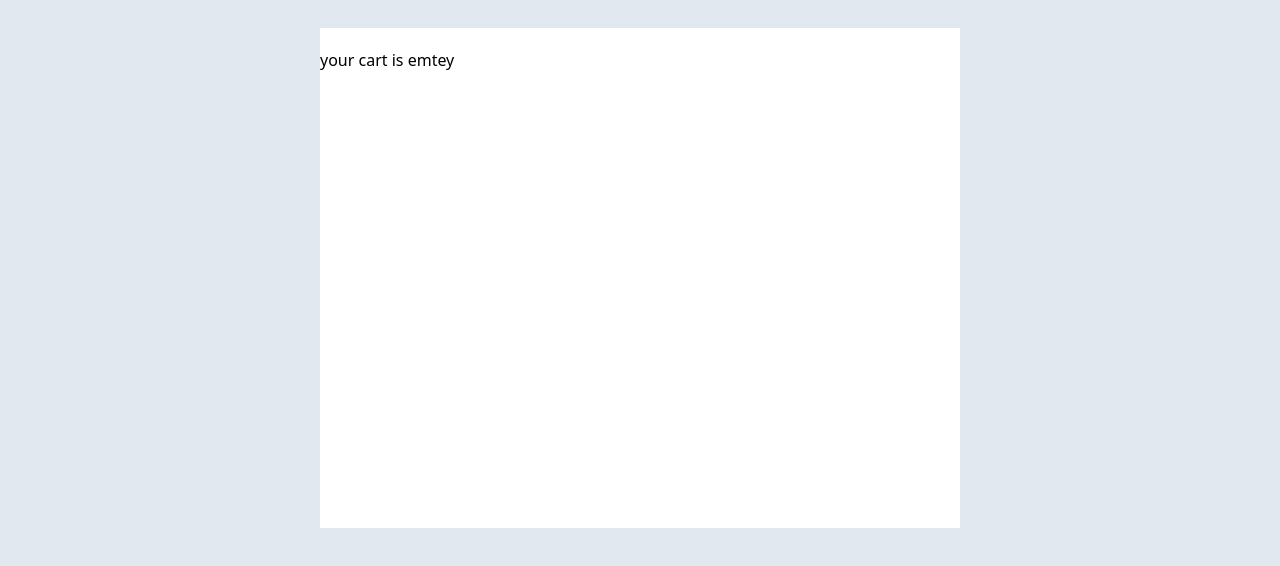
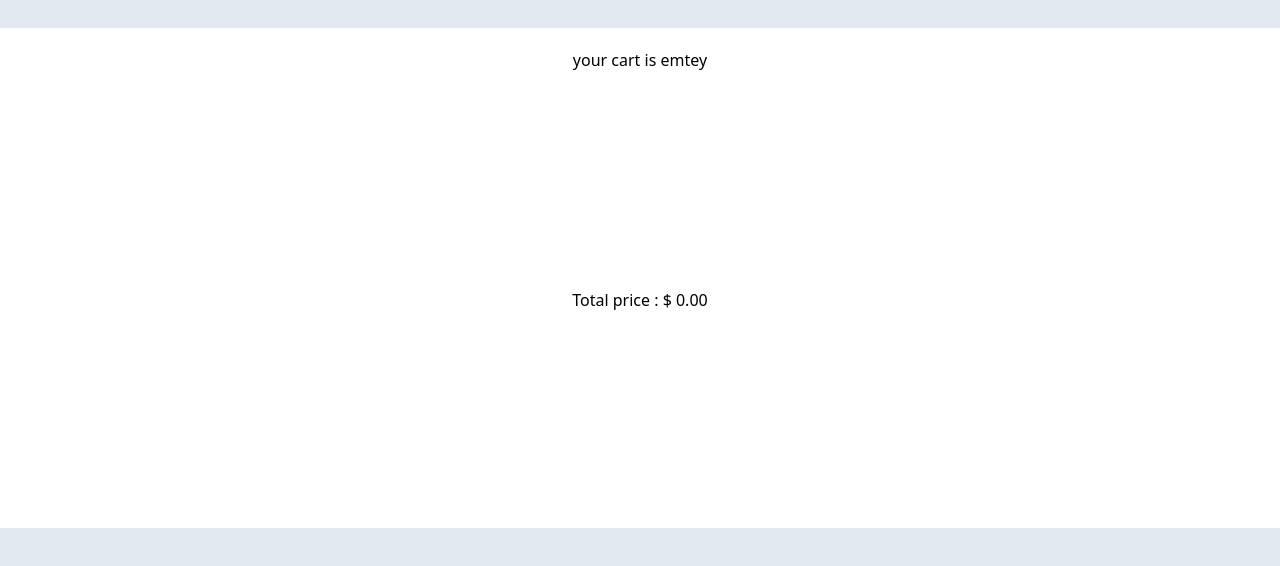
Before and after one commit to meytizn/nextjs_advance, a Next.js app: page /storeproject/cart in a window 1280 px wide. Shown: the top 566 px of the page. Built offline with nearby package versions, Linux system fonts and the light colour scheme.

Commit message:
finishing cart with total price and not repeadly product

```diff
--- a/app/storeproject/cart/cartcontextapi.jsx
+++ b/app/storeproject/cart/cartcontextapi.jsx
@@ -14,9 +14,41 @@ export default function CartProvider({children}) {
 
   const[cart,setCard]=useState([])
 
+  // function addToCart(product){
+  //   setCard(prev=>[...prev,product])
+  // }
+
+
+
+
+
   function addToCart(product){
-    setCard(prev=>[...prev,product])
+    setCard(prev=>{
+
+      let selectedProduct= prev.find((item)=>item.id == product.id)
+
+      if(!selectedProduct){
+        return [...prev,{...product,quantity:1}]
+      }
+
+
+      else{
+        return prev.map(item =>
+          item.id==product.id?
+          {...item,quantity:item.quantity+1}:
+          item
+        )
+      }
+
+
+    }
+    )
   }
+
+
+
+
+
 
 
   function removeFromCart(productId){
@@ -26,8 +58,34 @@ export default function CartProvider({children}) {
 
 
 
+
+  function updateQuantity(productId,NewQuantity){
+    setCard(prev=>
+      prev.map(item=>
+        item.id == productId?
+        {...item,quantity:NewQuantity}:
+        item
+      )
+    )
+  }
+
+
+
+
+  function getTotal(){
+    let total = 0
+    cart.forEach(item=>total+=item.quantity*item.price)
+    return total
+  }
+
+
+
+
+
+
+
   return (
-    <CartContext.Provider value={{cart,addToCart,removeFromCart}}>
+    <CartContext.Provider value={{cart,addToCart,removeFromCart,updateQuantity,getTotal}}>
         {children}
     </CartContext.Provider>
   )
--- a/app/storeproject/cart/page.jsx
+++ b/app/storeproject/cart/page.jsx
@@ -8,12 +8,12 @@ import { CartContext } from './cartcontextapi'
 
 export default function Cart() {
 
-  const {cart,removeFromCart} = useContext(CartContext)
+  const {cart,removeFromCart,updateQuantity,getTotal} = useContext(CartContext)
 
 
   return (
     <>
-      <div className='flex flex-col w-[90%] md:w-[50%]  bg-white h-[500px] my-7 gap-y-5 py-5 m-auto'>
+      <div className='flex flex-col w-[100%] md:w-[100%]  bg-white h-[500px] my-7 gap-y-5 py-5 m-auto text-center'>
         {
         cart.length==0 ?
          (<h3>your cart is emtey</h3>)
@@ -22,15 +22,27 @@ export default function Cart() {
 
         cart.map(
           (product,id)=>(
-          <div className='flex flex-row justify-between flex-wrap gap-y-5  w-[100%] px-5' key={id}>
-            <div className='w-[50%] '>{product.title}</div>
+          <div className='flex flex-row items-center justify-between flex-wrap gap-y-5  w-[100%] px-5' key={id}>
+
+            <div><img className='w-[100px]' src={product.image}/></div>
+            <div><h1 className='max-w-[15ch] truncate'>{product.title}</h1></div>
             <div className='text-green-500  '>${product.price}</div>
+
+            <div ><input  className='w-[80px]'  type='number' value={product.quantity}
+            min="1" onChange={()=>updateQuantity(product.id,Number(event.target.value))}/></div>
+
+
             <div  className='w-[10%] '><button onClick={()=>{ removeFromCart(product.id) }} className='text-white bg-red-500 w-[70px] h-[30px]'>Remove </button></div>
             </div>
             )
         )
 
         }
+
+        <div className='m-auto'>
+        <h3>Total price : $ {getTotal().toFixed(2)}</h3>
+        </div>
+
       </div>
     </>
   )
--- a/app/storeproject/components/navbar.jsx
+++ b/app/storeproject/components/navbar.jsx
@@ -5,8 +5,11 @@ export default function Navbar() {
   return (
     <Fragment>
 
-    <div  className='w-[100%] bg-green-300 text-white text-center text-[30px]' >store</div>
-    <Link href="/storeproject/cart">cart</Link>
+    <div  className='flex flex-row justify-around w-[100%] bg-green-300 text-white text-center text-[30px]' >
+      <Link href='/storeproject'><div>Store</div></Link>
+      <Link href="/storeproject/cart"><div>cart</div></Link>
+    </div>
+
 
     </Fragment>
   )
--- a/app/storeproject/components/products.jsx
+++ b/app/storeproject/components/products.jsx
@@ -17,14 +17,19 @@ export default function MyProduct({products}) {
 
 
             <div className=' flex flex-col w-[100%] text-center'>
-            <div className="text-sm"> {product.title} </div>
+            <div className="text-sm" > <h1 className='max-w-[50ch] truncate'> {product.title} </h1></div>
               <div className='text-green-500 pl-[30px] w-[100%] bg-black'>
               ${product.price}</div>
             </div>
 
             <div className='flex flex-row justify-around  w-[100%] py-2 '>
               <div className=' w-[42%] bg-green-400 text-center h-[33px] rounded-md '><Link  href={`/storeproject/${product.id}`}>view more </Link></div>
-              <div className=' w-[42%] bg-blue-400 text-center h-[33px] rounded-md '><button onClick={()=>{addToCart(product)}} >add to cart </button> </div>
+
+              <div className=' w-[42%] bg-blue-400 text-center h-[33px] rounded-md '><button
+               onClick={()=>{
+                addToCart(product)
+                alert(`product "${product.title }" added in your cart successfully`)
+                }} >add to cart </button> </div>
               </div>
 
 
```
